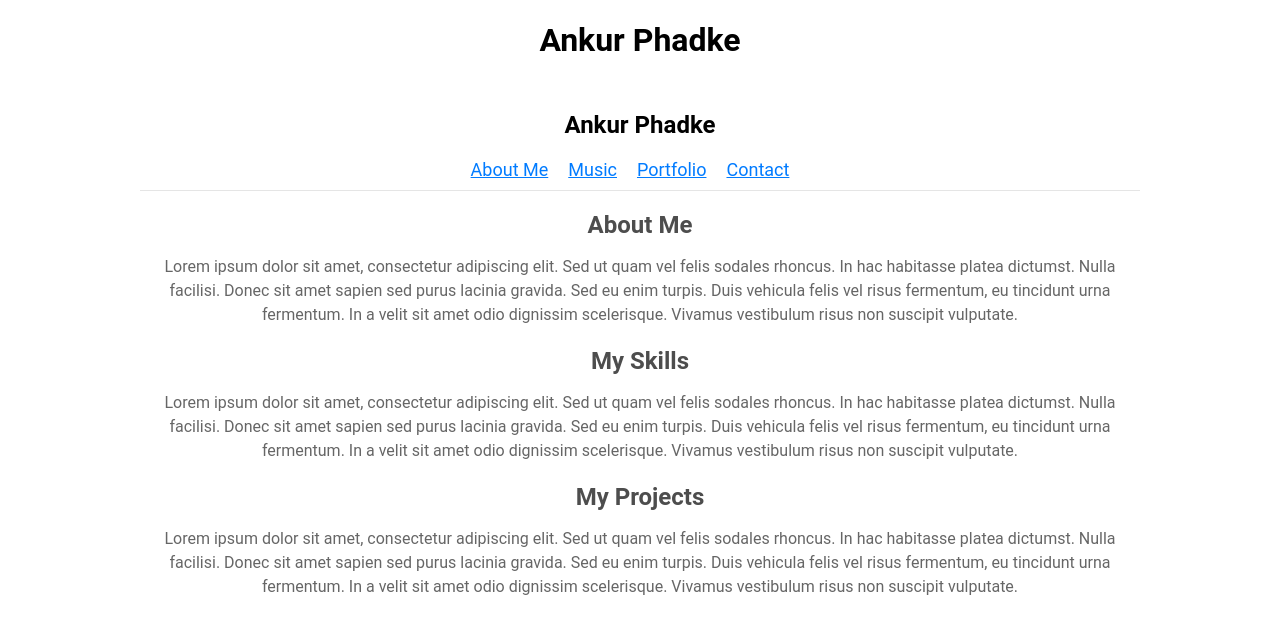
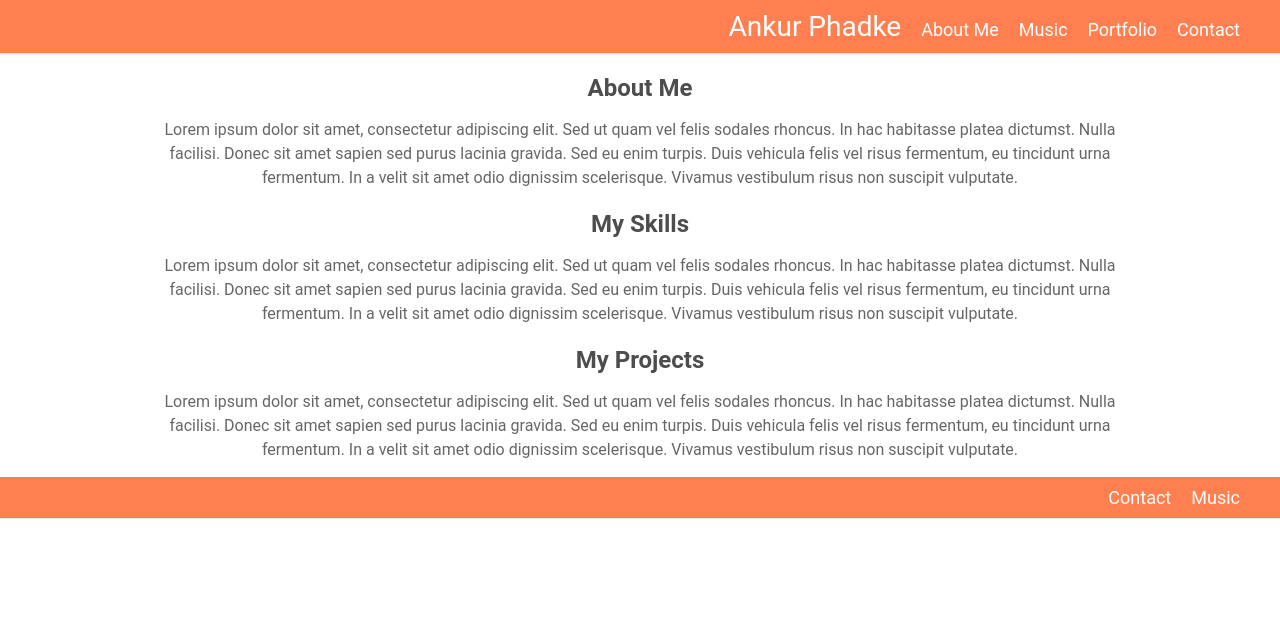
Before and after one commit to ankurphadke/my-website, a React (Create React App) app: page / in a window 1280 px wide. Shown: the top 634 px of the page. Built offline with nearby package versions, Linux system fonts and the light colour scheme.

Commit message:
Final changes before aborting repo

```diff
--- a/src/App.css
+++ b/src/App.css
@@ -1,4 +1,13 @@
-.App {
+.AppHeader {
+  background-color: #FF7F50;
+  font-family: 'Roboto', sans-serif;
+  /* max-width: 1000px; */
+  margin-left: auto;
+  margin-right: auto;
+  text-align: center;
+}
+
+.AppBody {
   font-family: 'Roboto', sans-serif;
   max-width: 1000px;
   margin-left: auto;
@@ -6,37 +15,47 @@
   text-align: center;
 }
 
-.App-logo {
-  height: 40vmin;
-  pointer-events: none;
+.AppFooter {
+  background-color: #FF7F50;
+  font-family: 'Roboto', sans-serif;
+  /* max-width: 1000px; */
+  margin-left: auto;
+  margin-right: auto;
+  text-align: center;
 }
 
-@media (prefers-reduced-motion: no-preference) {
-  .App-logo {
-    animation: App-logo-spin infinite 20s linear;
-  }
+h2 {
+  color: #4d4d4d;
+  font-size: 24px;
+  margin-bottom: 10px;
 }
 
-.App-header {
-  background-color: #282c34;
-  min-height: 100vh;
-  display: flex;
-  flex-direction: column;
-  align-items: center;
-  justify-content: center;
-  font-size: calc(10px + 2vmin);
-  color: white;
+p {
+  color: #666666;
+  font-size: 16px;
+  line-height: 1.5;
+  margin-bottom: 15px;
 }
 
-.App-link {
-  color: #61dafb;
+.Navbar {
+  border-bottom: 1px solid #e5e5e5;
+  padding: 10px 20px;
+  text-align: right;
 }
 
-@keyframes App-logo-spin {
-  from {
-    transform: rotate(0deg);
-  }
-  to {
-    transform: rotate(360deg);
-  }
+.Name{
+  color: white;
+  font-size: 28px;
+  margin-right: 20px;
 }
+
+.NavLink {
+  color: white;
+  font-size: 18px;
+  margin-right: 20px;
+  text-decoration: none;
+}
+
+.Navbar a:hover {
+  color: #FF4500;
+}
--- a/src/App.js
+++ b/src/App.js
@@ -4,13 +4,20 @@ import { BrowserView } from "react-device-detect";
 
 import CompNavbar from './components/Navbar';
 import CompWelcome from './components/Welcome';
+import CompFooter from './components/Footer';
 
 function App() {
   return (
     <div className="App">
-      <h1 className="Name">Ankur Phadke</h1>
-      <CompNavbar />
-      <CompWelcome />
+      <div className="AppHeader">
+        <CompNavbar />
+      </div>
+      <div className="AppBody">
+        <CompWelcome />
+      </div>
+      <div className="AppFooter">
+        <CompFooter />
+      </div>
 
     </div>
   );
--- /dev/null
+++ b/src/components/Footer.js
@@ -0,0 +1,14 @@
+import { Nav, Navbar } from 'react-bootstrap';
+
+function CompFooter() {
+  return (
+    <Navbar className="Navbar">
+      <Nav id="basic-navbar-nav">
+        <Nav.Link className="NavLink" href="/about">Contact</Nav.Link>
+        <Nav.Link className="NavLink" href="/music">Music</Nav.Link>
+      </Nav>
+    </Navbar>
+  );
+}
+
+export default CompFooter;
--- a/src/components/Navbar.css
+++ /dev/null
@@ -1,21 +0,0 @@
-.Navbar {
-  background-color: #ffffff;
-  border-bottom: 1px solid #e5e5e5;
-  padding: 10px 20px;
-}
-
-.brand {
-  color: #333333;
-  font-size: 24px;
-  font-weight: bold;
-}
-
-.Navbar a {
-  color: #007bff;
-  font-size: 18px;
-  margin-right: 20px;
-}
-
-.Navbar a:hover {
-  color: #0056b3;
-}
--- a/src/components/Navbar.js
+++ b/src/components/Navbar.js
@@ -1,15 +1,14 @@
-import './Navbar.css';
 import { Nav, Navbar } from 'react-bootstrap';
 
 function CompNavbar() {
   return (
     <Navbar className="Navbar">
-      <h1 className="Name">Ankur Phadke</h1>
       <Nav id="basic-navbar-nav">
-        <Nav.Link href="/about">About Me</Nav.Link>
-        <Nav.Link href="/music">Music</Nav.Link>
-        <Nav.Link href="/portfolio">Portfolio</Nav.Link>
-        <Nav.Link href="/contact">Contact</Nav.Link>
+        <a className="Name">Ankur Phadke</a>
+        <Nav.Link className="NavLink" href="/about">About Me</Nav.Link>
+        <Nav.Link className="NavLink" href="/music">Music</Nav.Link>
+        <Nav.Link className="NavLink" href="/portfolio">Portfolio</Nav.Link>
+        <Nav.Link className="NavLink" href="/contact">Contact</Nav.Link>
       </Nav>
     </Navbar>
   );
--- a/src/components/Welcome.css
+++ /dev/null
@@ -1,16 +0,0 @@
-.Welcome {
-  margin: 20px;
-}
-
-.Welcome h2 {
-  color: #4d4d4d;
-  font-size: 24px;
-  margin-bottom: 10px;
-}
-
-.Welcome p {
-  color: #666666;
-  font-size: 16px;
-  line-height: 1.5;
-  margin-bottom: 15px;
-}
--- a/src/components/Welcome.js
+++ b/src/components/Welcome.js
@@ -1,5 +1,3 @@
-import './Welcome.css';
-
 function CompWelcome() {
   return (
     <div className="Welcome">
```
